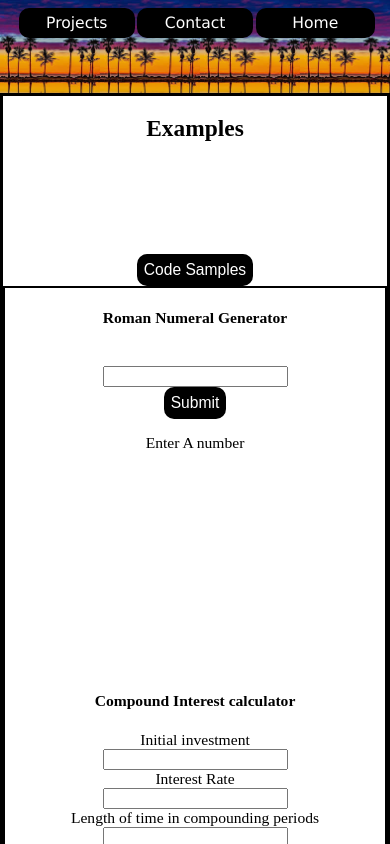
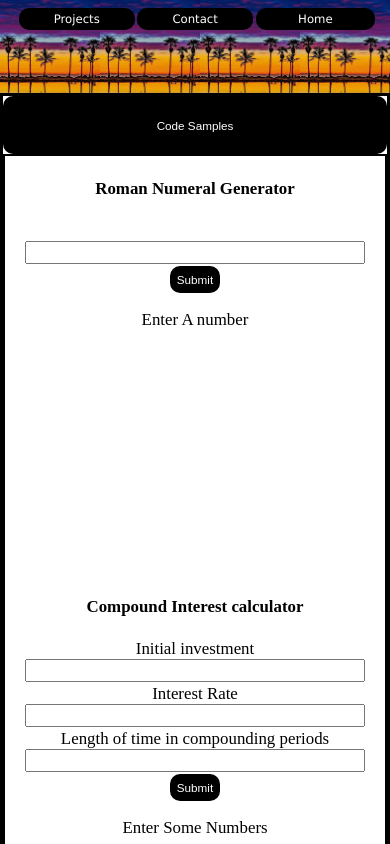
Before and after one commit to TaymanOtt/Portfolio, a plain HTML site: page index.html in a window 390 px wide. Both pictures are taken after a click on the button "Projects". Shown: the top 844 px of the page. Drawn offline with Linux system fonts and the light colour scheme.

Commit message:
Add files via upload

```diff
--- a/index.html
+++ b/index.html
@@ -20,15 +20,13 @@
 
 
     <div id = 'projects'>
-
-            <h2>Examples</h2>
             <div id = "codeSamples" >
 
-           <div>
+
             <button onclick = "hideCode()">Code Samples</button>
 
 
-            </div>
+
             <div id = "innerCode" >
             <div>
                 <h4>Roman Numeral Generator</h4>
--- a/style.css
+++ b/style.css
@@ -48,42 +48,50 @@ body{
 #projects{
     margin-top: 3vh;
     display: none;
-    grid-template-rows: 20% auto;
     border: 3px solid rgb(0, 0, 0);
     text-align: center;
     background: #fff;
     height: 75vh;
 }
+#projects input{
+    height: 2vh;
+    font-size: 3vh;
+}
 #codeSamples{
     border: none;
     display: grid;
     grid-template-rows:auto auto;
-
+    height: 75vh;
 }
 #codeSamples button{
     border-radius: 10px;
     border: none;
     background: #000000;
     color:#ffffff;
-    font-size: 15px;
+    font-size: 3vh;
     padding: 7px;
 
+}
+#codeSamples button:hover{
+    background: #333333;
 }
 #innerCode{
     border:2px solid black;
     display:grid;
     grid-template-columns: 50% 50%;
-    height: 60vh;
+
 }
 #findMe{
     display: none;
     border: 1px solid black;
     border-radius: 4px;
-    background:white;
+    background:black;
+    color: white;
     text-align: center;
     width: 95vw;
     margin: auto;
     margin-top: 3vh;
+    font-family: monospace;
 }
 #conForms{
 display: grid;
@@ -91,6 +99,7 @@ grid-template-columns: 33% 33% auto;
 padding: 15px;
 border: 3px solid black;
 border-radius: 4px;
+background: white;
 }
 #aboutMe{
     color: #ffffff;
@@ -119,8 +128,8 @@ border-radius: 4px;
 
 @media (max-width: 1000px){
 #selectorDiv button{
-    font-size: 4vw;
-    padding: 1.5vw;
+    font-size: 3vw;
+    padding: 1vw;
     margin: .3vw;
     margin-top: 1vh;
 }
@@ -141,28 +150,31 @@ border-radius: 4px;
 }
 #projects{
     margin-top: 6vh;
-    height:125vh;
-    grid-template-rows: 15% 5% auto;
-    font-size: 4vw;
+    height:100vh;
+    font-size: 3vw;
 }
 
 #projects button{
-    font-size:4vw;
+    font-size:3vw;
 }
 #codeSamples{
-    height: 100vh;
+  height: 99vh;
+  grid-template-rows: 7% auto;
 }
 #innerCode{
 grid-template-columns: auto;
-grid-template-rows: auto auto;
-height: 100vh;
+grid-template-rows: 50% 50%;
+height:99vh;
+font-size: 2vh;
 }
 #findMe{
     font-size: 4vw;
     margin-top:6vh;
 }
+
 #findMe img{
-    height: 7vh;
+    height: 6.9vh;
     width: 6.5vw;
+
 }
 }
```
